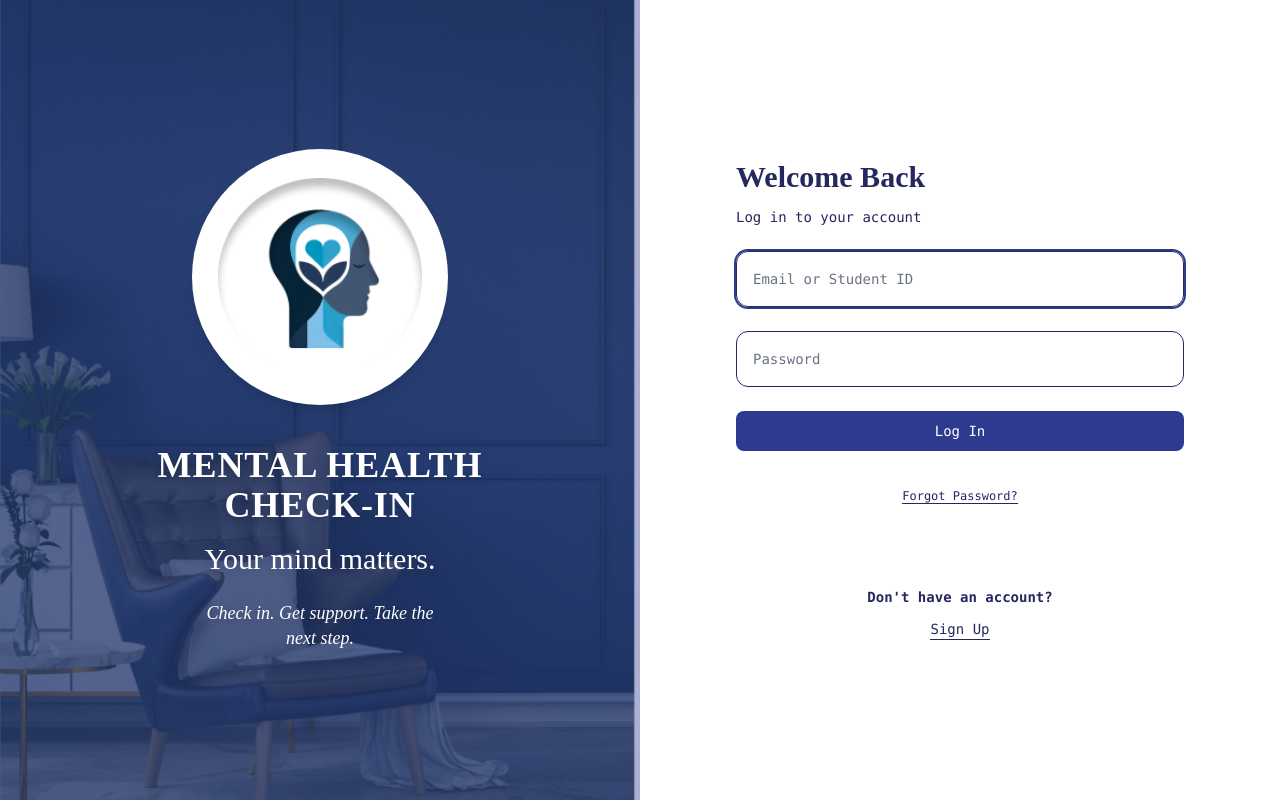
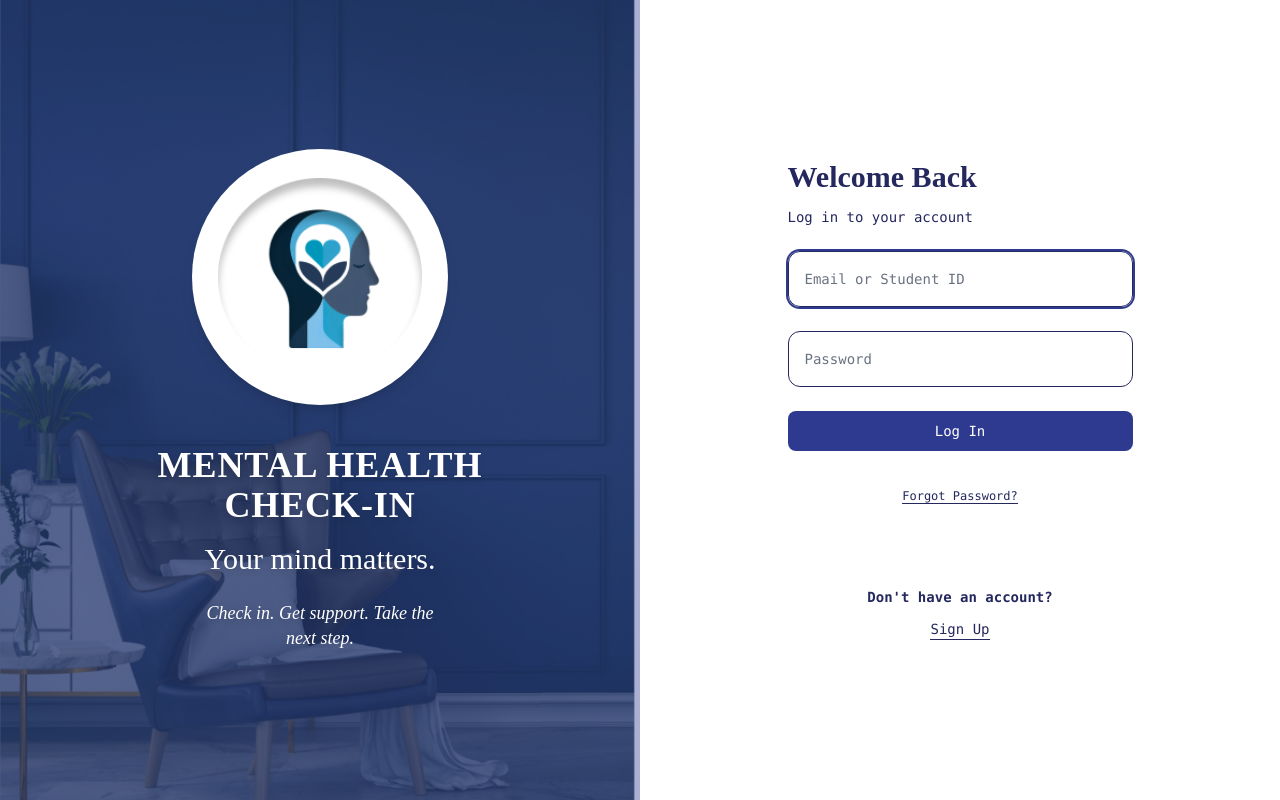
Before and after one commit to JowenR/Mental_Health_Check-in, a Django app: page /login/ in a window 1280 px wide. Run offline with Django 5.2, Linux system fonts and the light colour scheme.

Commit message:
Add signup page, login form, and logout

```diff
--- /dev/null
+++ b/Mental_Health_Check-In/apps/accounts/forms.py
@@ -0,0 +1,77 @@
+from django import forms
+from django.contrib.auth.models import User
+from django.contrib.auth.password_validation import validate_password
+from django.contrib.auth.forms import AuthenticationForm
+
+
+INPUT_CLASSES = (
+    "w-full h-[50px] px-[18px] rounded-[10px] border-[1.5px] border-ink "
+    "font-form text-sm text-ink placeholder:text-ink/60 "
+    "focus:outline-none focus:ring-4 focus:ring-indigo-800/20"
+)
+
+
+
+class SignUpForm(forms.Form):
+    identifier = forms.CharField(
+        max_length=150,
+        widget=forms.TextInput(attrs={
+            "placeholder": "Email or Student ID",
+            "class": INPUT_CLASSES,
+            "autocomplete": "username",
+        }),
+    )
+    password = forms.CharField(
+        widget=forms.PasswordInput(attrs={
+            "placeholder": "Password",
+            "class": INPUT_CLASSES,
+            "autocomplete": "new-password",
+        }),
+    )
+    confirm_password = forms.CharField(
+        widget=forms.PasswordInput(attrs={
+            "placeholder": "Confirm Password",
+            "class": INPUT_CLASSES,
+            "autocomplete": "new-password",
+        }),
+    )
+
+    def clean_identifier(self):
+        value = self.cleaned_data["identifier"].strip().lower()
+        if User.objects.filter(username__iexact=value).exists():
+            raise forms.ValidationError("This account already exists.")
+        return value
+
+    def clean(self):
+        cleaned = super().clean()
+        pw = cleaned.get("password")
+        confirm = cleaned.get("confirm_password")
+
+        if pw and confirm and pw != confirm:
+            self.add_error("confirm_password", "Passwords do not match.")
+        elif pw:
+            try:
+                validate_password(pw)
+            except forms.ValidationError as e:
+                self.add_error("password", e)
+        return cleaned
+
+class LoginForm(AuthenticationForm):
+    username = forms.CharField(
+        widget=forms.TextInput(attrs={
+            "placeholder": "Email or Student ID",
+            "class": INPUT_CLASSES,
+            "autocomplete": "username",
+        }),
+    )
+    password = forms.CharField(
+        strip=False,
+        widget=forms.PasswordInput(attrs={
+            "placeholder": "Password",
+            "class": INPUT_CLASSES,
+            "autocomplete": "current-password",
+        }),
+    )
+
+    def clean_username(self):
+        return self.cleaned_data["username"].strip().lower()
--- /dev/null
+++ b/Mental_Health_Check-In/apps/accounts/urls.py
@@ -0,0 +1,18 @@
+from django.contrib.auth import views as auth_views
+from django.urls import path
+from . import views
+from .forms import LoginForm
+
+urlpatterns = [
+    path(
+        "login/",
+        auth_views.LoginView.as_view(
+            template_name="login.html",
+            authentication_form=LoginForm,
+            redirect_authenticated_user=True,
+        ),
+        name="login",
+    ),
+    path("logout/", auth_views.LogoutView.as_view(), name="logout"),
+    path("signup/", views.signup, name="signup"),
+]
--- a/Mental_Health_Check-In/config/urls.py
+++ b/Mental_Health_Check-In/config/urls.py
@@ -15,12 +15,14 @@ Including another URLconf
     2. Add a URL to urlpatterns:  path('blog/', include('blog.urls'))
 """
 from django.contrib import admin
-from django.urls import path
+from django.urls import path, include
 from django.views.generic import TemplateView
-from django.contrib.auth import views as auth_views
+from django.contrib.auth.decorators import login_required
+
 
 urlpatterns = [
-    path('admin/', admin.site.urls),
-    path('', TemplateView.as_view(template_name='home.html'), name='home'),
-    path("login/", auth_views.LoginView.as_view(template_name="login.html"), name="login"),
+    path("admin/", admin.site.urls),
+    path("", TemplateView.as_view(template_name="home.html"), name="home"),
+    path("", include("apps.accounts.urls")),
+    path("", login_required(TemplateView.as_view(template_name="home.html")), name="home"),
 ]
--- a/Mental_Health_Check-In/static/css/output.css
+++ b/Mental_Health_Check-In/static/css/output.css
@@ -9,14 +9,14 @@
       "Courier New", monospace;
     --color-red-50: oklch(97.1% 0.013 17.38);
     --color-red-300: oklch(80.8% 0.114 19.571);
+    --color-red-600: oklch(57.7% 0.245 27.325);
     --color-red-700: oklch(50.5% 0.213 27.518);
-    --color-gray-100: oklch(96.7% 0.003 264.542);
+    --color-indigo-800: oklch(39.8% 0.195 277.366);
     --color-gray-500: oklch(55.1% 0.027 264.364);
     --color-neutral-100: oklch(97% 0 none);
     --color-white: #fff;
     --spacing: 0.25rem;
     --container-md: 28rem;
-    --container-6xl: 72rem;
     --text-xs: 0.75rem;
     --text-xs--line-height: calc(1 / 0.75);
     --text-sm: 0.875rem;
@@ -27,10 +27,13 @@
     --text-lg--line-height: calc(1.75 / 1.125);
     --text-xl: 1.25rem;
     --text-xl--line-height: calc(1.75 / 1.25);
+    --text-2xl: 1.5rem;
+    --text-2xl--line-height: calc(2 / 1.5);
     --text-3xl: 1.875rem;
     --text-3xl--line-height: calc(2.25 / 1.875);
     --text-4xl: 2.25rem;
     --text-4xl--line-height: calc(2.5 / 2.25);
+    --font-weight-semibold: 600;
     --font-weight-bold: 700;
     --tracking-wide: 0.025em;
     --leading-snug: 1.375;
@@ -317,23 +335,14 @@
   .w-full {
     width: 100%;
   }
-  .max-w-6xl {
-    max-width: var(--container-6xl);
-  }
-  .max-w-\[5rem\] {
-    max-width: 5rem;
-  }
-  .max-w-\[10rem\] {
-    max-width: 10rem;
-  }
   .max-w-\[16rem\] {
     max-width: 16rem;
   }
   .max-w-\[20rem\] {
     max-width: 20rem;
   }
-  .max-w-\[rem\] {
-    max-width: rem;
+  .max-w-\[345px\] {
+    max-width: 345px;
   }
   .max-w-md {
     max-width: var(--container-md);
@@ -456,14 +469,11 @@
   .object-cover {
     object-fit: cover;
   }
-  .p-2 {
-    padding: calc(var(--spacing) * 2);
-  }
   .p-5 {
     padding: calc(var(--spacing) * 5);
   }
-  .px-3 {
-    padding-inline: calc(var(--spacing) * 3);
+  .p-10 {
+    padding: calc(var(--spacing) * 10);
   }
   .px-3\.5 {
     padding-inline: calc(var(--spacing) * 3.5);
@@ -689,6 +730,48 @@
   syntax: "*";
   inherits: false;
   initial-value: solid;
+}
+@property --tw-gradient-position {
+  syntax: "*";
+  inherits: false;
+}
+@property --tw-gradient-from {
+  syntax: "<color>";
+  inherits: false;
+  initial-value: #0000;
+}
+@property --tw-gradient-via {
+  syntax: "<color>";
+  inherits: false;
+  initial-value: #0000;
+}
+@property --tw-gradient-to {
+  syntax: "<color>";
+  inherits: false;
+  initial-value: #0000;
+}
+@property --tw-gradient-stops {
+  syntax: "*";
+  inherits: false;
+}
+@property --tw-gradient-via-stops {
+  syntax: "*";
+  inherits: false;
+}
+@property --tw-gradient-from-position {
+  syntax: "<length-percentage>";
+  inherits: false;
+  initial-value: 0%;
+}
+@property --tw-gradient-via-position {
+  syntax: "<length-percentage>";
+  inherits: false;
+  initial-value: 50%;
+}
+@property --tw-gradient-to-position {
+  syntax: "<length-percentage>";
+  inherits: false;
+  initial-value: 100%;
 }
 @property --tw-leading {
   syntax: "*";
@@ -767,11 +850,6 @@
   inherits: false;
   initial-value: 0 0 #0000;
 }
-@property --tw-outline-style {
-  syntax: "*";
-  inherits: false;
-  initial-value: solid;
-}
 @property --tw-blur {
   syntax: "*";
   inherits: false;
@@ -835,6 +913,15 @@
       --tw-skew-y: initial;
       --tw-space-y-reverse: 0;
       --tw-border-style: solid;
+      --tw-gradient-position: initial;
+      --tw-gradient-from: #0000;
+      --tw-gradient-via: #0000;
+      --tw-gradient-to: #0000;
+      --tw-gradient-stops: initial;
+      --tw-gradient-via-stops: initial;
+      --tw-gradient-from-position: 0%;
+      --tw-gradient-via-position: 50%;
+      --tw-gradient-to-position: 100%;
       --tw-leading: initial;
       --tw-font-weight: initial;
       --tw-tracking: initial;
@@ -852,7 +939,6 @@
       --tw-ring-offset-width: 0px;
       --tw-ring-offset-color: #fff;
       --tw-ring-offset-shadow: 0 0 #0000;
-      --tw-outline-style: solid;
       --tw-blur: initial;
       --tw-brightness: initial;
       --tw-contrast: initial;
--- a/Mental_Health_Check-In/static/src/input.css
+++ b/Mental_Health_Check-In/static/src/input.css
@@ -2,6 +2,7 @@
 
 @source "../../templates";
 @source "../../apps";
+@source "../../apps/**/*.py";
 
 @theme {
   --color-navy: #2e3a8f;
--- /dev/null
+++ b/Mental_Health_Check-In/templates/auth_base.html
@@ -0,0 +1,44 @@
+{% load static %}
+<!DOCTYPE html>
+<html lang="en">
+<head>
+  <meta charset="UTF-8">
+  <meta name="viewport" content="width=device-width, initial-scale=1">
+  <title>{% block title %}Mental Health Check-In{% endblock %}</title>
+  <link rel="stylesheet" href="{% static 'css/output.css' %}">
+</head>
+<body class="min-h-screen bg-white">
+  <main class="grid min-h-screen grid-cols-1 md:grid-cols-2">
+
+    <section
+        class="login-bg relative hidden flex-col items-center justify-center bg-cover bg-center px-8 py-12 text-center text-white md:flex">
+      <div class="absolute inset-0 bg-navy/40"></div>
+
+      <div class="relative z-10 flex flex-col items-center">
+
+        <!-- logo inside a white circle -->
+        <div class="flex h-64 w-64 items-center justify-center rounded-full bg-white shadow-lg">
+          <img src="{% static 'images/logo.png' %}" alt="Logo" class="h-4/5 w-4/5 object-contain">
+        </div>
+
+        <h1 class="mt-10 font-serif text-4xl font-bold uppercase tracking-wide drop-shadow-md">
+         Mental Health<br>Check-In
+        </h1>
+        <p class="mt-4 max-w-[20rem] font-serif text-3xl drop-shadow-md">Your mind matters.</p>
+
+        <p class="mt-6 max-w-[16rem] font-serif text-lg italic leading-snug drop-shadow-md">
+          Check in. Get support. Take the next step.
+        </p>
+      </div>
+    </section>
+
+    <!-- RIGHT PANEL (each page fills this) -->
+    <section class="flex items-center justify-center p-10">
+      <div class="w-full max-w-[345px]">
+        {% block auth_content %}{% endblock %}
+      </div>
+    </section>
+
+  </main>
+</body>
+</html>
--- a/Mental_Health_Check-In/templates/login.html
+++ b/Mental_Health_Check-In/templates/login.html
@@ -1,40 +1,8 @@
-{% load static %}
-<!DOCTYPE html>
-<html lang="en">
-<head>
-  <meta charset="UTF-8">
-  <meta name="viewport" content="width=device-width, initial-scale=1.0">
-  <title>Log In</title>
-  <link rel="stylesheet" href="{% static 'css/output.css' %}">
-</head>
-<body class="min-h-screen bg-white">
-  <main class="grid min-h-screen w-full grid-cols-1 md:grid-cols-2">
+{% extends "auth_base.html" %}
 
-    <section
-        class="login-bg relative hidden flex-col items-center justify-center bg-cover bg-center px-8 py-12 text-center text-white md:flex">
-      <div class="absolute inset-0 bg-navy/40"></div>
+{% block title %}Log In{% endblock %}
 
-      <div class="relative z-10 flex flex-col items-center">
-
-        <!-- logo inside a white circle -->
-        <div class="flex h-64 w-64 items-center justify-center rounded-full bg-white shadow-lg">
-          <img src="{% static 'images/logo.png' %}" alt="Logo" class="h-4/5 w-4/5 object-contain">
-        </div>
-
-        <h1 class="mt-10 font-serif text-4xl font-bold uppercase tracking-wide drop-shadow-md">
-         Mental Health<br>Check-In
-        </h1>
-        <p class="mt-4 max-w-[20rem] font-serif text-3xl drop-shadow-md">Your mind matters.</p>
-
-        <p class="mt-6 max-w-[16rem] font-serif text-lg italic leading-snug drop-shadow-md">
-          Check in. Get support. Take the next step.
-        </p>
-      </div>
-    </section>
-
-    <section class="flex items-center justify-center px-6 py-12 sm:px-12">
-      <div class="w-full max-w-md">
-
+{% block auth_content %}
 <h2 class="font-serif text-3xl font-bold text-ink">Welcome Back</h2>
 <p class="mt-3 font-form text-sm text-ink">Log in to your account</p>
 
@@ -82,9 +50,4 @@
     Sign Up
   </a>
 </div>
-
-      </div>
-    </section>
-  </main>
-</body>
-</html>
+{% endblock %}
```
Also changed, not shown: other parts of Mental_Health_Check-In/static/css/output.css (+108 -58 lines), Mental_Health_Check-In/apps/accounts/views.py (added, +26 -0 lines), Mental_Health_Check-In/templates/components/layout/sidebar/sidebar.html (+8 -5 lines), Mental_Health_Check-In/templates/signup.html (added, +45 -0 lines). Lines whose indentation alone changed are shown as unchanged.
